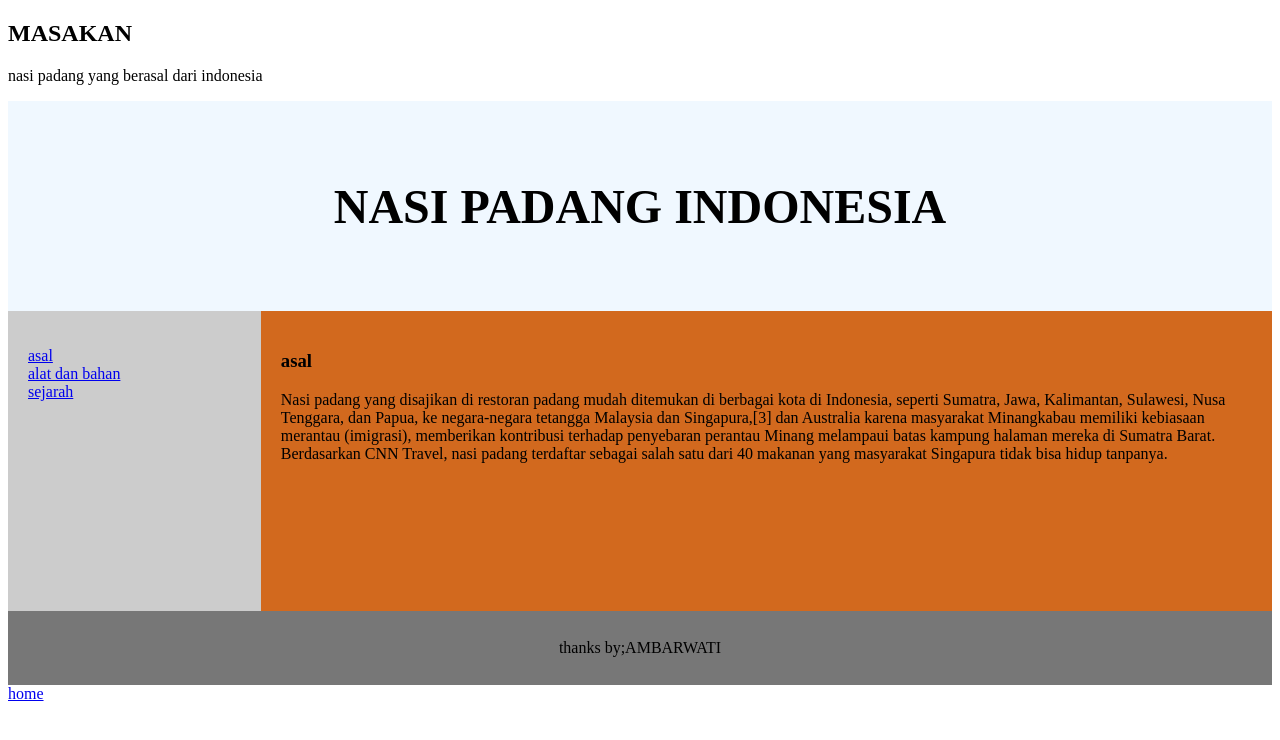
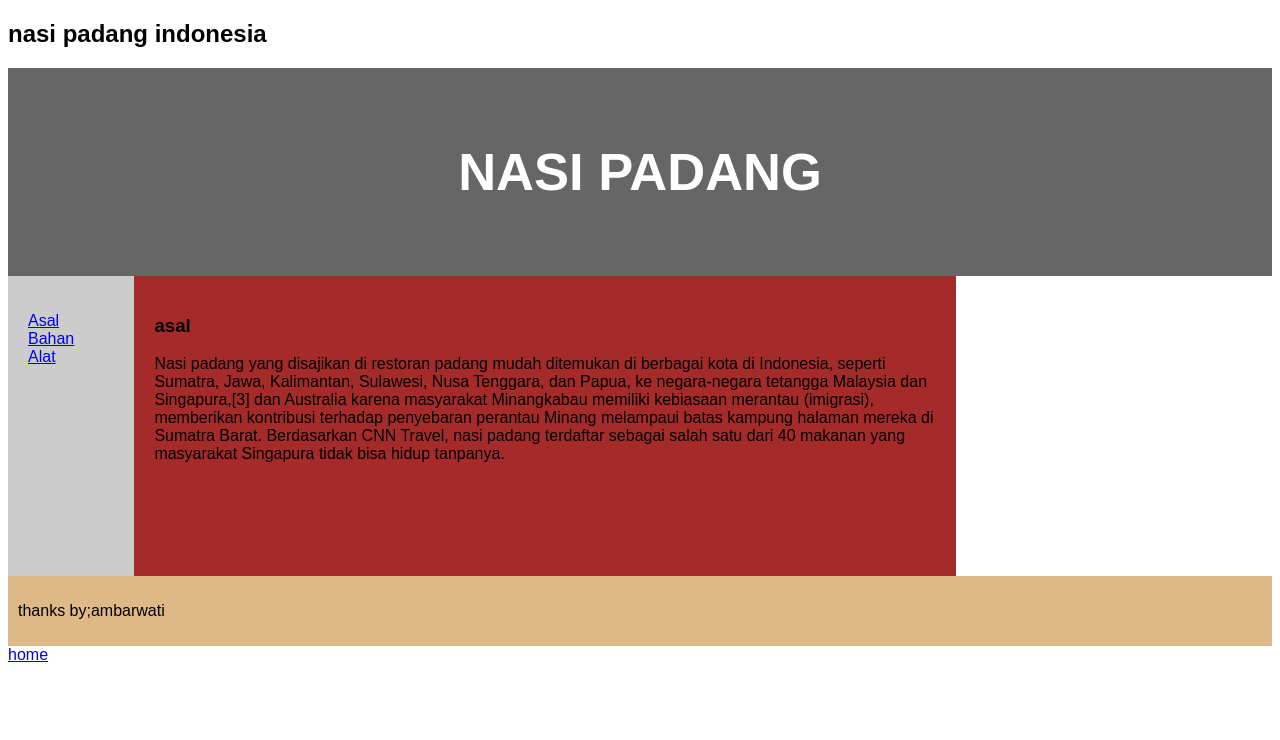
Before and after one commit to ambarwatiXIIRPL1/ambargithub.oi, a plain HTML site: page nasi padang.html in a window 1280 px wide. Drawn offline with Linux system fonts and the light colour scheme.

Commit message:
Update nasi padang.html

```diff
--- a/nasi padang.html
+++ b/nasi padang.html
@@ -5,8 +5,7 @@
 <meta charset="utf-8">
 <meta name="viewport" content="width=device-width, initial-scale=1">
 <style>
-  body {
-    background-image: url("ambar gambar.jpg");
+
 * {
   box-sizing: border-box;
 }
@@ -17,17 +16,21 @@ body {
 
 /* Style the header */
 header {
-  background-color: 	#F0F8FF;
-  padding: 38px;
+  background-color: #666;
+  padding: 30px;
   text-align: center;
-  font-size: 32px;
-  color: black;
+  font-size: 35px;
+  color: white;
+  baground-image:url("download.jpg");
+  backround-repeat:no-repeat;
+
+
 }
 
 /* Create two columns/boxes that floats next to each other */
 nav {
   float: left;
-  width: 20%;
+  width: 10%;
   height: 300px; /* only for demonstration, should be removed */
   background: #ccc;
   padding: 20px;
@@ -40,10 +43,10 @@ nav ul {
 }
 
 article {
-  float: right;
+  float: left;
   padding: 20px;
-  width: 80%;
-  background-color: #D2691E;
+  width: 65%;
+  background-color: #A52A2A;
   height: 300px; /* only for demonstration, should be removed */
 }
 
@@ -56,16 +59,16 @@ section::after {
 
 /* Style the footer */
 footer {
-  background-color: #777;
-  padding: 12px;
-  text-align: center;
+  background-color: #DEB887;
+  padding: 10px;
+  text-align: edge;
   color: black;
 }
 
 /* Responsive layout - makes the two columns/boxes stack on top of each other instead of next to each other, on small screens */
 @media (max-width: 600px) {
   nav, article {
-    width: 20%;
+    width: 80%;
     height: auto;
   }
 }
@@ -73,31 +76,30 @@ footer {
 </head>
 <body>
 
-<h2>MASAKAN</h2>
-<p>nasi padang yang berasal dari indonesia</p>
+<h2>nasi padang indonesia</h2>
+<p></p>
 
 <header>
-  <h2>NASI PADANG INDONESIA</h2>
+  <h2>NASI PADANG</h2>
 </header>
 
 <section>
   <nav>
     <ul>
-      <li><a href="#">asal</a></li>
-      <li><a href="#">alat dan bahan </a></li>
-      <li><a href="#">sejarah</a></li>
+      <li><a href="#">Asal</a></li>
+      <li><a href="#">Bahan</a></li>
+      <li><a href="#">Alat</a></li>
     </ul>
   </nav>
 
   <article>
     <h1>asal</h1>
     <p>Nasi padang yang disajikan di restoran padang mudah ditemukan di berbagai kota di Indonesia, seperti Sumatra, Jawa, Kalimantan, Sulawesi, Nusa Tenggara, dan Papua, ke negara-negara tetangga Malaysia dan Singapura,[3] dan Australia karena masyarakat Minangkabau memiliki kebiasaan merantau (imigrasi), memberikan kontribusi terhadap penyebaran perantau Minang melampaui batas kampung halaman mereka di Sumatra Barat. Berdasarkan CNN Travel, nasi padang terdaftar sebagai salah satu dari 40 makanan yang masyarakat Singapura tidak bisa hidup tanpanya.</p>
-
   </article>
 </section>
 
 <footer>
-  <p>thanks by;AMBARWATI</p>
+  <p>thanks by;ambarwati</p>
 </footer>
 
 </body>
```
